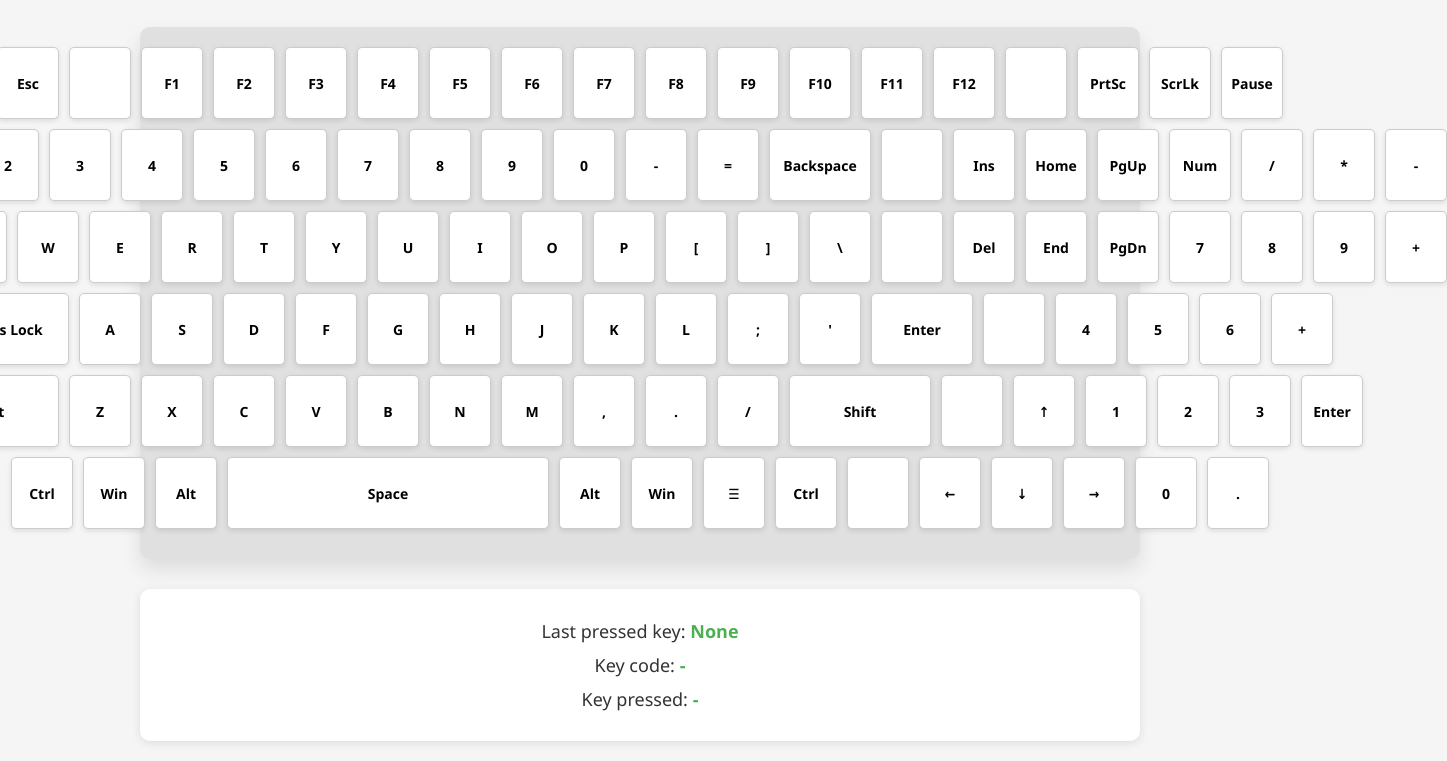
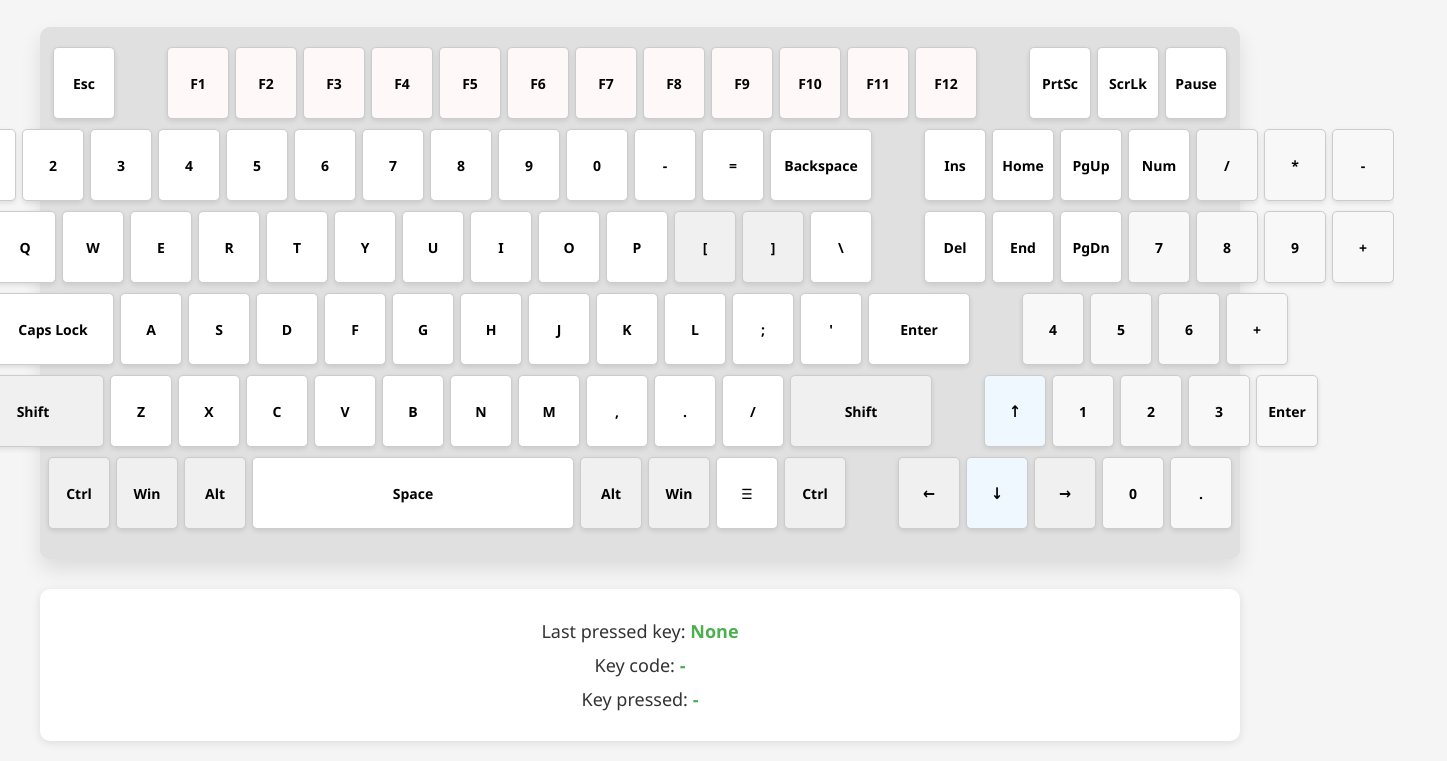
Before and after one commit to SoumaCh03/Keyboard-Tester, a plain HTML site: page index.html in a window 1280 px wide. Shown: the part 87-848 px from the top of the page, 1447 px wide, since content can reach past the window. Drawn offline with Linux system fonts and the light colour scheme.

Commit message:
styles.css

```diff
--- a/styles.css
+++ b/styles.css
@@ -10,7 +10,7 @@ body {
 }
 
 .container {
-    max-width: 1000px;
+    max-width: 1200px;
     width: 100%;
 }
 
@@ -25,6 +25,8 @@ h1 {
     border-radius: 10px;
     padding: 20px;
     box-shadow: 0 10px 20px rgba(0, 0, 0, 0.1);
+    display: flex;
+    flex-direction: column;
 }
 
 .row {
@@ -38,7 +40,7 @@ h1 {
     border: 1px solid #ccc;
     border-radius: 5px;
     padding: 15px 10px;
-    margin: 0 5px;
+    margin: 0 3px;
     text-align: center;
     font-size: 14px;
     font-weight: bold;
@@ -80,6 +82,13 @@ h1 {
     min-width: 300px;
 }
 
+.spacer {
+    background-color: transparent;
+    box-shadow: none;
+    border: none;
+    min-width: 20px;
+}
+
 .output {
     margin-top: 30px;
     padding: 20px;
@@ -99,3 +108,25 @@ h1 {
     font-weight: bold;
     color: #4CAF50;
 }
+
+/* Special styling for numpad keys */
+.key[data-key^="Numpad"] {
+    background-color: #f8f8f8;
+}
+
+/* Arrow keys styling */
+.key[data-key^="Arrow"] {
+    background-color: #f0f8ff;
+    font-size: 16px;
+}
+
+/* Function keys styling */
+.key[data-key^="F"] {
+    background-color: #fff8f8;
+}
+
+/* Modifier keys styling */
+.key[data-key$="Left"],
+.key[data-key$="Right"] {
+    background-color: #f0f0f0;
+}
```
